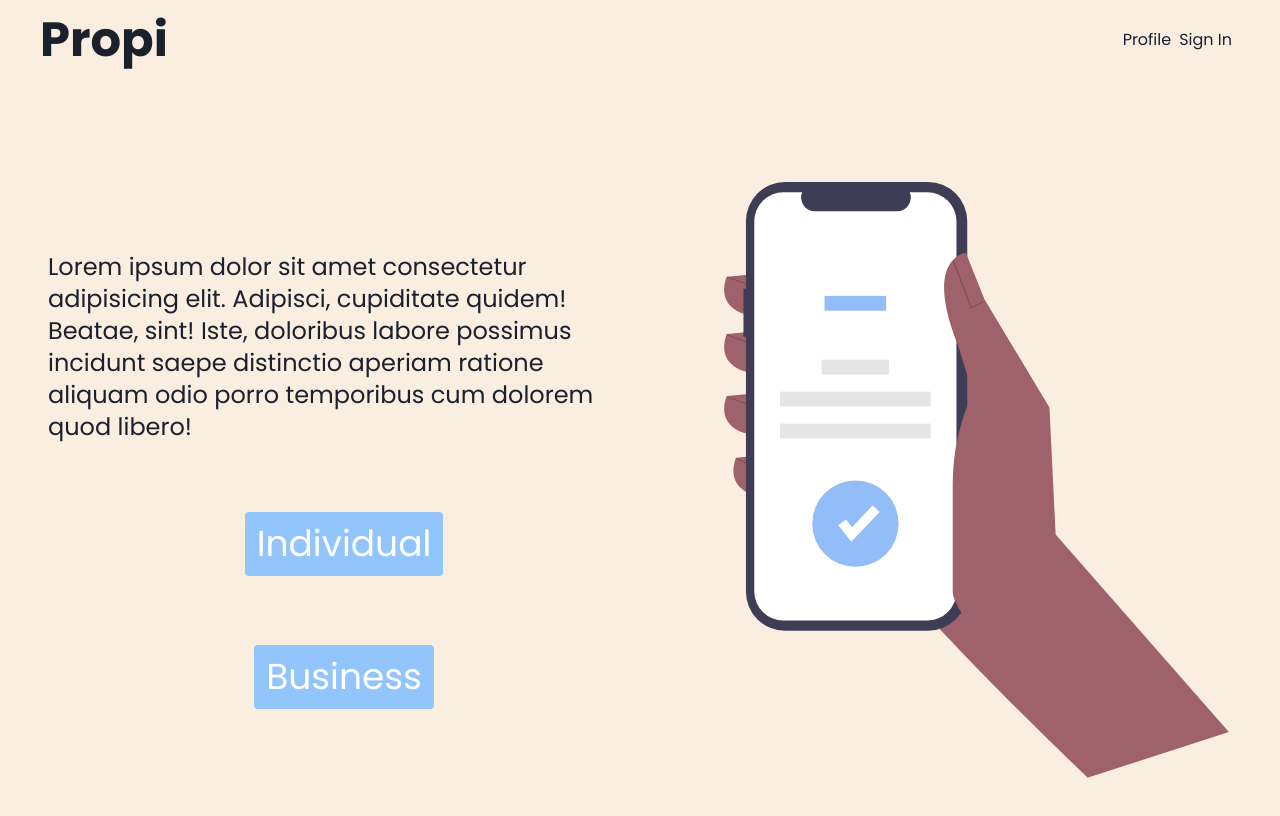
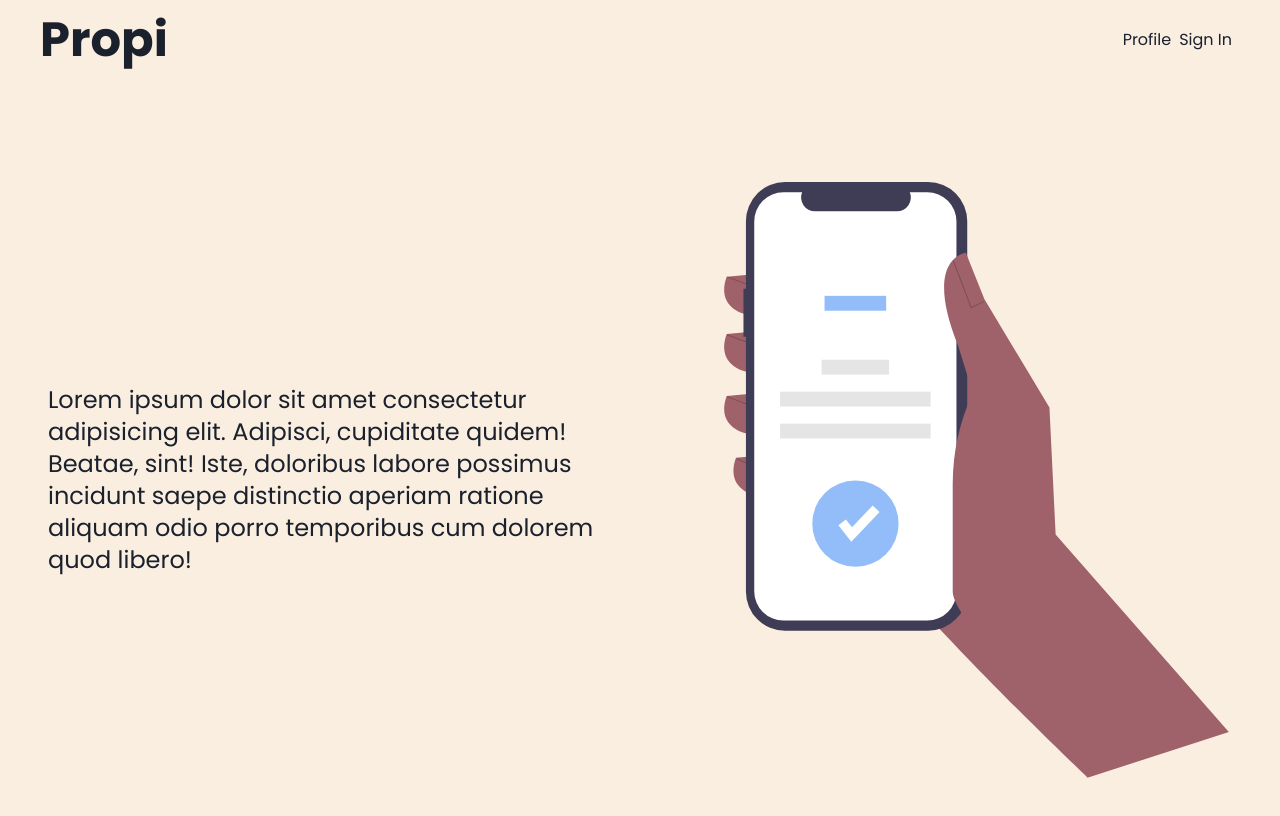
Before and after one commit to Darionti88/soyPropi, a Next.js app: page / in a window 1280 px wide. Shown: the top 816 px of the page. Built offline with nearby package versions, Linux system fonts and the light colour scheme; no server answers.

Commit message:
Deleted buttons on Landing

```diff
--- a/components/HotActionButton.js
+++ b/components/HotActionButton.js
@@ -17,16 +17,6 @@ const HotActionButton = () => {
           incidunt saepe distinctio aperiam ratione aliquam odio porro
           temporibus cum dolorem quod libero!
         </p>
-        <Link href='/signin' passHref>
-          <a className='rounded bg-blue-300 hover:bg-blue-600 text-4xl text-white py-3 px-3'>
-            Individual
-          </a>
-        </Link>
-        <Link href='/signin' passHref>
-          <a className='rounded bg-blue-300 hover:bg-blue-600 text-4xl  text-white py-3 px-3'>
-            Business
-          </a>
-        </Link>
       </div>
     </div>
   );
```
